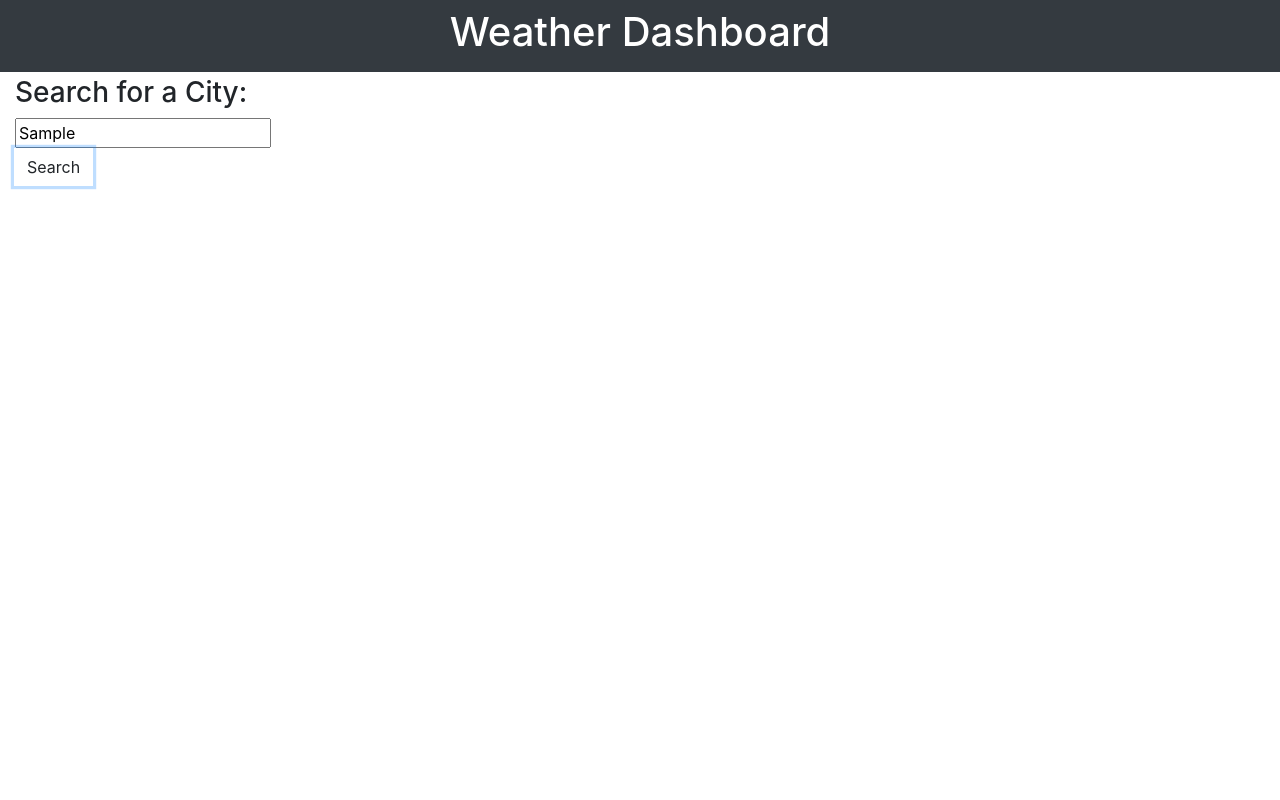
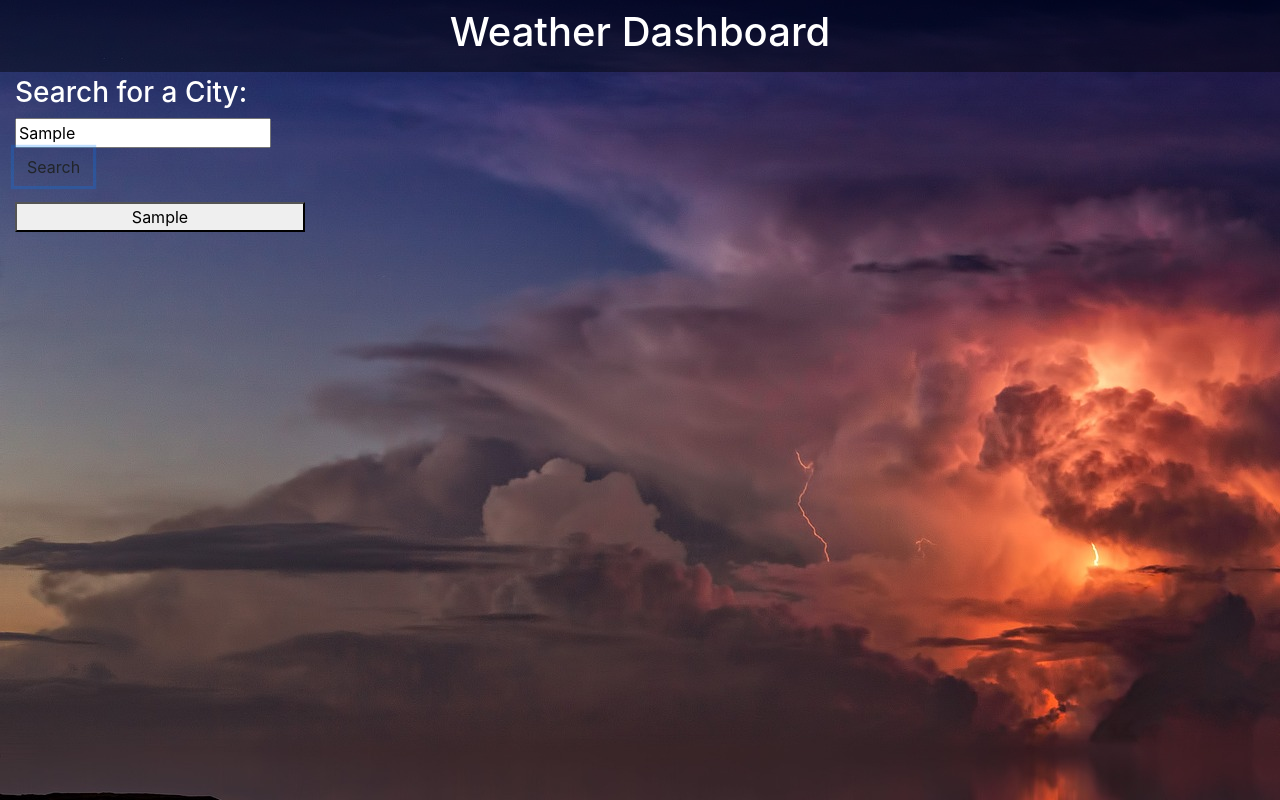
Before and after one commit to Boxie999/weather-forecast, a plain HTML site: page index.html in a window 1280 px wide. Both pictures are taken after typing "Sample" into the empty fields and a click on the button "Search". Drawn offline with nearby package versions, Linux system fonts and the light colour scheme; no server answers.

Commit message:
added some styling

```diff
--- a/css/style.css
+++ b/css/style.css
@@ -0,0 +1,13 @@
+
+body {
+    background-image: url("../assets/thunderstorm-3440450_1920.jpg");
+    background-attachment: fixed;
+}
+
+#form-heading {
+    color: white;
+}
+
+#header {
+    background-color: rgba(0, 0, 0, 0.445);
+}
--- a/index.html
+++ b/index.html
@@ -12,7 +12,7 @@
 </head>
 
 <body>
-  <header class="container-fluid text-center text-white bg-dark p-2 weather-header">
+  <header class="container-fluid text-center text-white  p-2 weather-header" id="header">
     <h1>Weather Dashboard</h1>
   </header>
 
--- a/js/script.js
+++ b/js/script.js
@@ -1,13 +1,15 @@
 // 1. TODO: Style the current HTML
 // 6. TODO: Populate history list from local storage when page loads
 
+
+
 const history = JSON.parse(localStorage.getItem('history')) || [];
 const apiKey = '0b3e4f59cef0c9aa37eaa33ae06633d0';
+var userInput;
 
-$('#search-form').on('submit', function(event) {
-    event.preventDefault();
 
-    const userInput = $('#search-input').val();
+function weatherDays() {
+    userInput = $('#search-input').val().trim();  //$(this).attr("data-name");
     const queryUrl = 'http://api.openweathermap.org/geo/1.0/direct?q=' + userInput + '&limit=5&appid=' + apiKey + '&units=metric';
 
     // TODO: prepend the value to the list container
@@ -15,6 +17,9 @@ $('#search-form').on('submit', function(event) {
     // 5. Add the history to local storage
     history.push(userInput);
     localStorage.setItem('history', JSON.stringify(history));
+
+
+
 
     // 2. Call Geocoding API when search form is submitted to find city lat and long value
     $.ajax({ url: queryUrl })
@@ -32,21 +37,22 @@ $('#search-form').on('submit', function(event) {
                     const weatherList = weatherResponse.list;
                     // Now forecast
                     const today = weatherList[0];
-                    console.log(weatherResponse);
+                    console.log(today);
                      // a. TODO: put today's weather in container for today's weather
 
-                     var cityName = $('<h1>').text(weatherResponse.city.name);
-                     var todaysDate = $('<h4>').text(today.dt_txt);
+                     var cityName = $('<h1>').text(weatherResponse.city.name).css('font-size', '60px');
+                     var description = $('<h4>').text(today.weather[0].description);
+                     var todaysDate = $('<h4>').text(today.dt_txt.slice(0, 10));
 
-                        //var iconCodeforToday = today.weather[0].id;
+                        var iconCodeforToday = today.weather[0].icon;
 
-                        //var iconToday = $('<img>').attr('src', "http://openweathermap.org/img/w/" +iconCode + ".png");
-
+                        var iconToday = $('<img>').attr('src', "http://openweathermap.org/img/w/" +iconCodeforToday+ ".png").css('width', '100px');
+                        var windSpeed = $('<p>').text('Wind-speed: ' + today.wind.speed);
                         var temperatureToday = $('<p>').text(today.main.temp + 'in Celsius.');
 
                         var humidityToday = $('<p>').text('Humidity: ' + today.main.humidity);
-
-                        $('#today').append(cityName ,todaysDate, temperatureToday, humidityToday);
+                        var containerDiv = $('<div>').append(  todaysDate, temperatureToday, humidityToday).css({'position': 'absolute','right': '170px', 'height': '180px', 'width': '150px',});
+                        $('#today').append(cityName , description , containerDiv, iconToday,).css({'padding': '20px', 'backgroundColor': 'rgba(0, 0, 0, 0.445)','color': 'white', 'border-radius': '15px','width': '780px', 'height': '250px'});
 
                     // 5 days forecast
                     $('#forecast').empty();
@@ -55,23 +61,52 @@ $('#search-form').on('submit', function(event) {
                         //console.log(weather);
                         // b. TODO: put 5 day's forecast weather in container for the forecast
 
-                        var date = $('<h4>').text(weather.dt_txt);
+                        var date = $('<h4>').text(weather.dt_txt.slice(0, 10));
 
-                        //var iconCode = weather.weather[0].id;
+                        var iconCode = weather.weather[0].icon;
+                        console.log(iconCode);
 
-                        //var icon = $('<img>').attr('src', "http://openweathermap.org/img/w/" +iconCode + ".png");
+                        var icon = $('<img>').attr('src', "http://openweathermap.org/img/w/" +iconCode+ ".png").css('width', '30px');
+
 
                         var temperature = $('<p>').text(weather.main.temp + ' Celsius.');
 
                         var humidity = $('<p>').text('Humidity: ' + weather.main.humidity);
 
 
-                        var weatherDaysContainer = $('<div>').append(date,temperature, humidity).css('width', '150px', 'padding', '50px',);
-                        //$('#forecast').empty();
+                        var weatherDaysContainer = $('<div>').append(date,icon, temperature, humidity).css({'width': '150px', 'margin': '5px', 'padding': '5px', 'backgroundColor': 'rgba(0, 0, 0, 0.445)','color': 'white', 'border-radius': '15px'});
+
                         $('#forecast').append(weatherDaysContainer);
 
 
                     }
-                });
-        });
-});
+
+                 });
+
+                    });
+                };
+
+            function createButtons() {
+                var btnNew = $('<button>').text(userInput);
+                btnNew.attr('data-name', userInput);
+                btnNew.addClass("weatherInfos")
+                $('#history').prepend(btnNew);
+            }
+
+
+
+        $('#search-form').on('submit', function(event) {
+        event.preventDefault();
+        weatherDays();
+        createButtons();
+
+    });
+
+
+    $(document).on('click', '.weatherInfos', function(){
+        console.log('Clicked button.');
+        var thisBtn = $(this).attr("data-name");
+        console.log(thisBtn); //shows city name
+        thisBtn = userInput;
+        weatherDays();
+    });
```
Also changed, not shown: assets/thunderstorm-3440450_1920.jpg (added), 2 other files.
